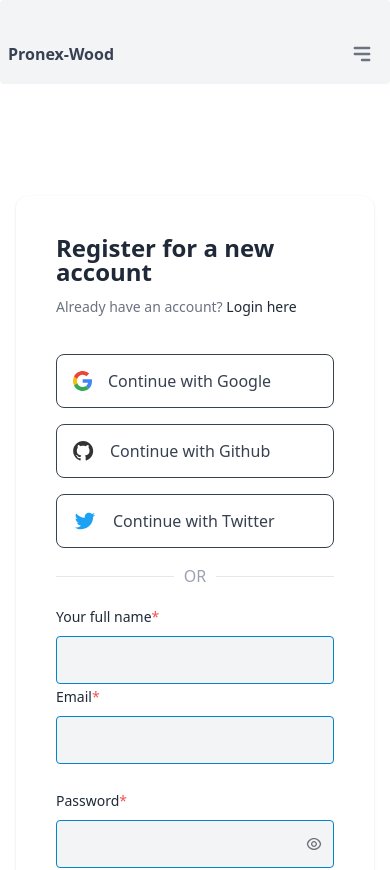
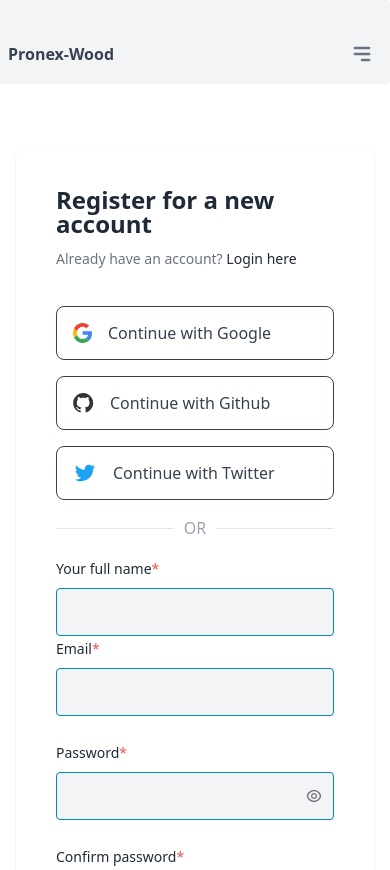
Before and after one commit to kmrajibfaysal/pronex-wood-km, a React (Create React App) app: page /register in a window 390 px wide. Shown: the top 870 px of the page. Built offline with nearby package versions, Linux system fonts and the light colour scheme; no server answers; what tw-elements would draw is missing.

Commit message:
fixed bug

```diff
--- a/src/App.js
+++ b/src/App.js
@@ -1,4 +1,5 @@
 import { Route, Routes } from 'react-router-dom';
+import { ToastContainer } from 'react-toastify';
 import AddItem from './Pages/AddItem/AddItem';
 import Success from './Pages/AddItem/Success';
 import Home from './Pages/Home/Home';
@@ -16,7 +17,7 @@ function App() {
         <div>
             <Header />
 
-            <div className="flex h-[100vh] flex-col justify-between pt-12">
+            <div className="flex h-[100vh] flex-col justify-between md:pt-12">
                 <div>
                     <Routes>
                         <Route path="/" element={<Home />} />
@@ -58,6 +59,7 @@ function App() {
                         <Route path="/addItem/success" element={<Success />} />
                     </Routes>
                 </div>
+                <ToastContainer />
                 <Footer />
             </div>
         </div>
--- a/src/Pages/Login/Login.js
+++ b/src/Pages/Login/Login.js
@@ -12,7 +12,7 @@ import {
     useSignInWithEmailAndPassword
 } from 'react-firebase-hooks/auth';
 import { Link, useLocation, useNavigate } from 'react-router-dom';
-import { toast, ToastContainer } from 'react-toastify';
+import { toast } from 'react-toastify';
 import 'react-toastify/dist/ReactToastify.css';
 import auth from '../../firebase.init';
 import Loading from '../../Shared/Loading/Loading';
@@ -32,6 +32,10 @@ function Login() {
     const [signInWithEmailAndPassword, user2, loading, error] = useSignInWithEmailAndPassword(auth);
 
     const [sendPasswordResetEmail, sending, error2] = useSendPasswordResetEmail(auth);
+
+    if (loading) {
+        return <Loading />;
+    }
 
     //
 
@@ -89,8 +93,7 @@ function Login() {
                 .then((res) => res.json())
                 .then((data) => {
                     localStorage.setItem('accessToken', data.accessToken);
-                })
-                .then(() => navigate(from, { replace: true }));
+                });
 
             //
             if (user2) {
@@ -230,7 +233,6 @@ function Login() {
                     </div>
                 </div>
             </form>
-            <ToastContainer />
         </div>
     );
 }
--- a/src/Pages/Register/Register.js
+++ b/src/Pages/Register/Register.js
@@ -12,7 +12,7 @@ import {
     useUpdateProfile
 } from 'react-firebase-hooks/auth';
 import { Link, useNavigate } from 'react-router-dom';
-import { toast, ToastContainer } from 'react-toastify';
+import { toast } from 'react-toastify';
 import auth from '../../firebase.init';
 import Loading from '../../Shared/Loading/Loading';
 import SocialLogin from '../../Shared/SocialLogin/SocialLogin';
@@ -225,7 +225,6 @@ function SignUp() {
                     </div>
                 </div>
             </form>
-            <ToastContainer />
         </div>
     );
 }
```
